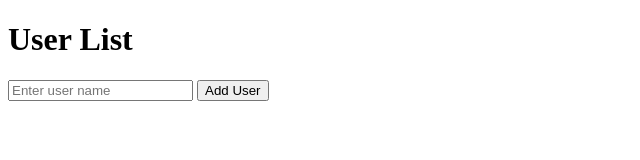
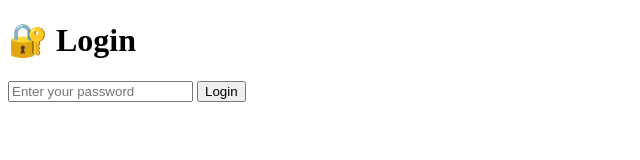
Before and after one commit to UnknownHimS/WEConnect, a plain HTML site: page frontend/index.html in a window 1280 px wide. Shown: the whole page, without its empty margins (0-640 px from the left). Drawn offline with Linux system fonts and the light colour scheme; no server answers.

Commit message:
Update index.html

```diff
--- a/frontend/index.html
+++ b/frontend/index.html
@@ -1,20 +1,15 @@
 <!DOCTYPE html>
 <html lang="en">
 <head>
-  <meta charset="UTF-8" />
-  <title>User List App</title>
-  <link rel="stylesheet" href="styles.css" />
+  <meta charset="UTF-8">
+  <title>Login</title>
+  <link rel="stylesheet" href="styles.css">
 </head>
 <body>
-  <h1>User List</h1>
-
-  <form id="user-form">
-    <input type="text" id="name" placeholder="Enter user name" required />
-    <button type="submit">Add User</button>
+  <h1>🔐 Login</h1>
+  <form action="/login" method="POST">
+    <input type="password" name="password" placeholder="Enter your password" required />
+    <button type="submit">Login</button>
   </form>
-
-  <ul id="users"></ul>
-
-  <script src="script.js"></script>
 </body>
 </html>
```
